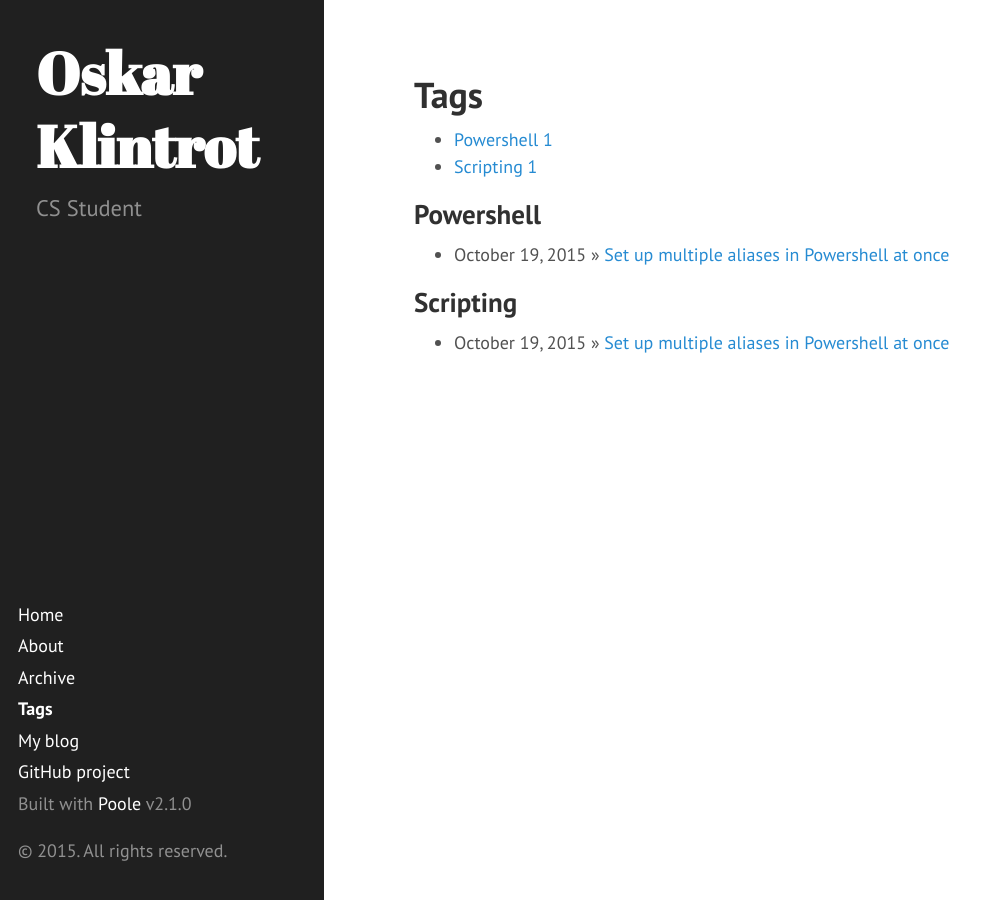
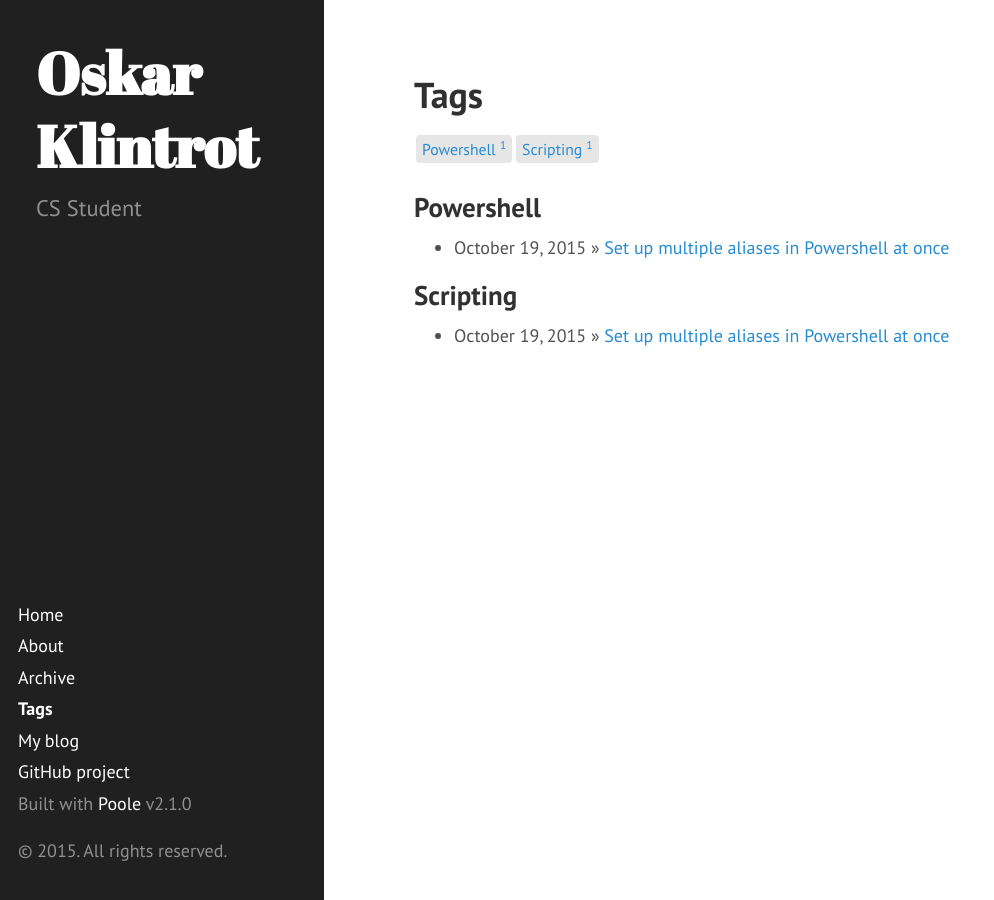
Before and after one commit to OskarKlintrotSkolarbeteWP14/2dv607.oskarklintrot.se, a Jekyll site: the page built from tags.md, in a window 1280 px wide. Shown: the whole page, without its empty margins (0-994 px from the left). Built offline with Jekyll 4.4.1, drawn with Linux system fonts in a browser that asks for light colours; Markdown is read by kramdown in place of the engine named in the settings.

Commit message:
Update custom.css

```diff
--- a/public/css/custom.css
+++ b/public/css/custom.css
@@ -11,3 +11,50 @@
 .post-author {
   padding-bottom: 30px;
 }
+
+/*****************************************************************************/
+/*
+/* Tags
+/* from https://github.com/lanyonm/lanyonm.github.io/blob/master/_sass/main.scss
+/*****************************************************************************/
+
+.tag-box {
+  list-style: none;
+  margin: 0;
+  padding: 4px 0;
+  overflow: hidden;
+  *zoom: 1;
+}
+
+.tag-box:before, .tag-box:after {
+  display: table;
+  content: "";
+  line-height: 0;
+}
+
+.tag-box:after {
+  clear: both;
+}
+
+.tag-box.inline li {
+  float: left;
+  font-size: 14px;
+  font-size: 0.875rem;
+  line-height: 2.5;
+}
+
+.tag-box a {
+  padding: 4px 6px;
+  margin: 2px;
+  background-color: #e6e6e6;
+  -webkit-border-radius: 4px;
+  -moz-border-radius: 4px;
+  border-radius: 4px;
+  text-decoration: none;
+}
+
+.tag-box a span {
+  vertical-align: super;
+  font-size: 10px;
+  font-size: 0.625rem;
+}
```
